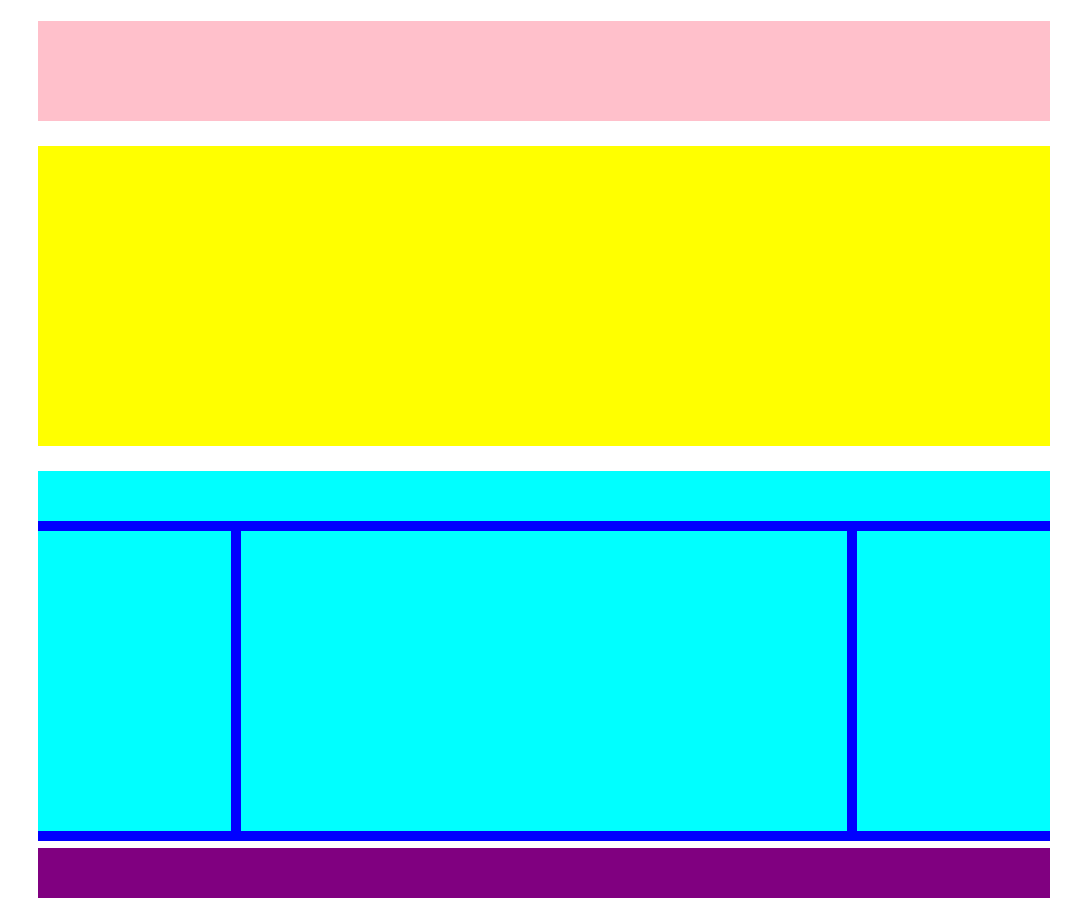
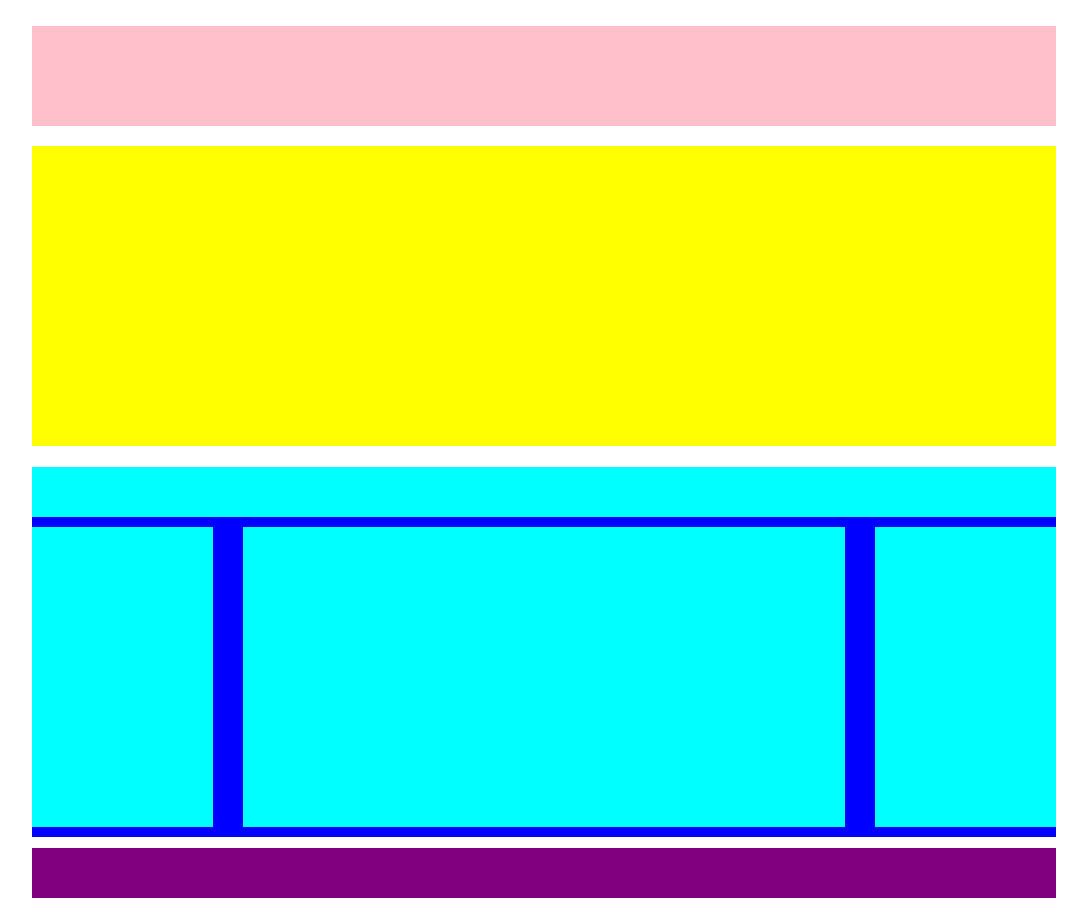
Before and after one commit to tommasoscocciolini/htmlcss-struttura-wp, a plain HTML site: page index.html in a window 1280 px wide. Shown: the whole page, without its empty margins (96-1183 px from the left). After the commit the page ends 898 px from the top, so only its background shows below. Drawn offline with Linux system fonts and the light colour scheme.

Commit message:
revisione codice post code review
aggiornato il codice con soluzione mostrata a lezione in quanto più adatta ad essere utilizzata nel completamento della pagina. bonus eliminato, sarà nella nuova repo

```diff
--- a/bonus/assets/css/master.css
+++ /dev/null
@@ -1,117 +0,0 @@
-.container{ /*padding cravatta*/
-  padding: 1% 10%;
-}
-
-footer{ /*aggiustamento footer*/
-  margin-top: -18px;
-}
-
-[class^="col-"]{  /*float delle colonne*/
-  float: left;
-}
-
-.row:after{  /*clearfix*/
-  content: "";
-  clear: both;
-  display: table;
-}
-
-.col-100{ /*width per le colonne*/
-  width: 100%;
-}
-
-.col-60{
-  width: 60%;
-}
-
-.col-20{
-  width: 20%;
-}
-
-/*
-.h1{
-  height: 100px;
-}
-
-.h2{
-  height: 300px;
-}
-
-.h3{
-  height: 400px;
-}
-
-.h4{
-  height: 50px;
-}
-
-
-.bg-pink{
-  background-color: pink;
-}
-
-.bg-yellow{
-  background-color: yellow;
-}
-
-.bg-cyan{
-  background-color: cyan;
-}
-
-.bg-purple{
-  background-color: purple;
-}
-
-.bg-blue{
-  background-color: blue;
-}
-*/
-
-.col-100 div.int-top{ /*impostazione margini nei div interni alle colonne*/
-  margin-bottom: 10px;
-}
-
-.col-20 div.int-sx{
-  margin-right: 10px;
-  margin-bottom: 10px;
-}
-
-.col-20 div.int-dx{
-  margin-left: 10px;
-  margin-bottom: 10px;
-}
-
-
-/*bonus*/
-ul.nav{
-  padding-left: 0px;
-  margin-top: 5%;
-}
-
-.nav li{
-  display: inline-block;
-  padding-right: 2%;
-}
-
-li a{
-  color: grey;
-  text-decoration: none;
-}
-
-div .big-pic{
-  width: 100%;
-  height: 400px;
-  border-radius: 2%;
-  background-image: url("../img/banner.jpg");
-  background-size: cover;
-  background-repeat: no-repeat;
-  background-position: center;
-}
-
-div.int-top{
-  line-height: 10px;
-}
-
-span.subtitle{
-  color: grey;
-}
--- a/css/master.css
+++ b/css/master.css
@@ -1,13 +1,25 @@
-.container{ /*padding cravatta*/
-  padding: 1% 10%;
+*{
+  margin: 0;
+  padding: 0;
+  box-sizing: border-box;
 }
 
-footer{ /*aggiustamento footer*/
-  margin-top: -18px;
+.container{
+  width: 80%;
+  margin: 0 auto;
 }
+
+/* footer{ aggiustamento footer
+  margin-top: -25px;
+} */
 
 [class^="col-"]{  /*float delle colonne*/
   float: left;
+  padding: 0 15px;
+}
+
+.row{
+  margin: 0 -15px;
 }
 
 .row:after{  /*clearfix*/
@@ -64,7 +76,23 @@ footer{ /*aggiustamento footer*/
   background-color: blue;
 }
 
-.col-100 div.int-top{ /*impostazione margini nei div interni alle colonne*/
+.mt-1{
+  margin-top: 2%;
+}
+
+.mt-2{
+  margin-top: 1%;
+}
+
+.mb-1{
+  margin-bottom: 1%;
+}
+
+.pb-1{
+  padding-bottom: 1%;
+}
+/*
+.col-100 div.int-top{ impostazione margini nei div interni alle colonne
   margin-bottom: 10px;
 }
 
@@ -76,4 +104,4 @@ footer{ /*aggiustamento footer*/
 .col-20 div.int-dx{
   margin-left: 10px;
   margin-bottom: 10px;
-}
+} */
--- a/index.html
+++ b/index.html
@@ -5,51 +5,69 @@
     <title>Layout WP</title>
     <link rel="stylesheet" href="./css/master.css">
   </head>
-  <body class="debug">
-    <header class="container">
+  <body>
+    <header class="container mt-1">
       <div class="row">
-        <div class="col-100 bg-pink h1">
+        <div class="col-100">
+          <div class="bg-pink h1">
 
+          </div>
         </div>
       </div>
     </header>
 
     <main>
       <div class="container">
-        <div class="row">
-          <div class="col-100 bg-yellow h2">
+        <div class="row mt-1">
+          <div class="col-100">
+            <div class="bg-yellow h2">
 
+            </div>
           </div>
         </div>
       </div>
-      <div class="container">
-        <div class="row bg-blue">
-          <div class="col-100">
-            <div class="int-top bg-cyan h4">
+      <div class="container bg-blue">
+        <div class="row mt-1 pb-1">
+          <div class="col-100 mb-1">
+            <div class="bg-cyan h4">
+
+            </div>
+            <!-- <div class="int-top ">
+
+            </div> -->
+          </div>
+          <div class="col-20">
+            <div class="bg-cyan h2">
+
+            </div>
+            <!-- <div class="int-sx">
+
+            </div> -->
+          </div>
+          <div class="col-60">
+            <div class="bg-cyan h2">
 
             </div>
           </div>
           <div class="col-20">
-            <div class="int-sx bg-cyan h2">
+            <div class="bg-cyan h2">
 
             </div>
-          </div>
-          <div class="col-60 bg-cyan h2">
+            <!-- <div class="int-dx ">
 
-          </div>
-          <div class="col-20">
-            <div class="int-dx bg-cyan h2">
+            </div> -->
+            </div>
 
-            </div>
-          </div>
         </div>
-
       </div>
     </main>
 
     <footer class="container">
-      <div class="row">
-        <div class="col-100 bg-purple h4">
+      <div class="row mt-2">
+        <div class="col-100">
+          <div class="bg-purple h4">
+
+          </div>
 
         </div>
       </div>
```
Also changed, not shown: bonus/index.html (deleted, +0 -70 lines), bonus/assets/img/banner-2.jpg (deleted), bonus/assets/img/banner.jpg (deleted), bonus/assets/img/img-1.jpg (deleted), bonus/assets/img/img-2.jpg (deleted), bonus/assets/img/img-3.jpg (deleted), bonus/assets/img/img-4.jpg (deleted), bonus/assets/img/img-5.jpg (deleted), bonus/assets/img/img-6.jpg (deleted), bonus/assets/img/logo.png (deleted).
